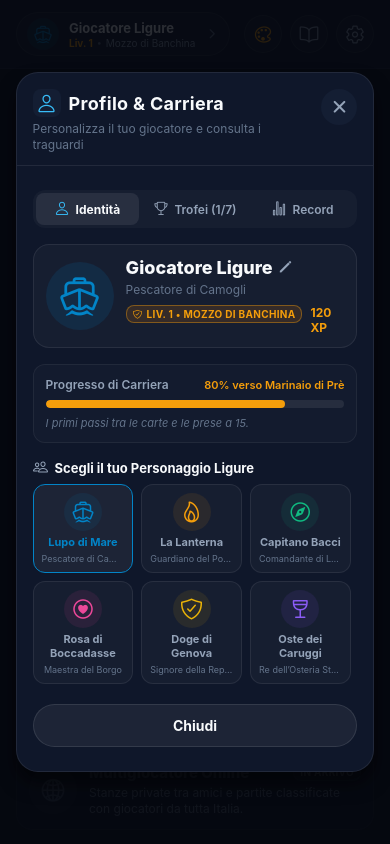
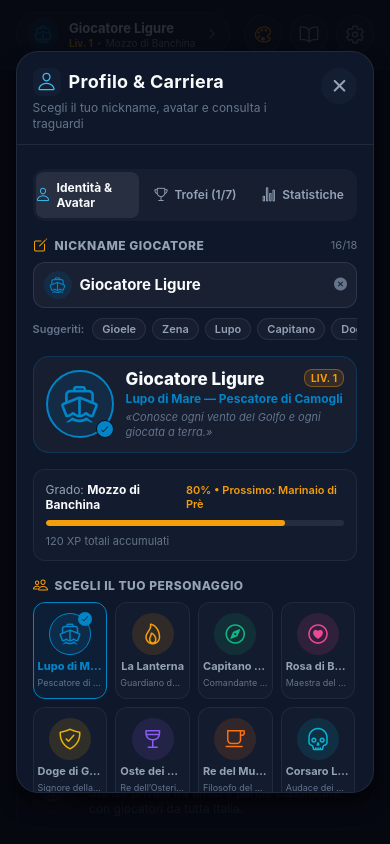
Before and after one commit to GioeleGhidara/cirulla, a React Native app: screen / in a window 390 px wide. Both pictures are taken after a click on the button "Apri profilo giocatore". Built offline with nearby package versions, Linux system fonts and the light colour scheme.

Commit message:
feat(profile): add dedicated nickname input with presets and interactive avatar spotlight selection

```diff
--- a/src/components/screens/ProfileModal.tsx
+++ b/src/components/screens/ProfileModal.tsx
@@ -8,11 +8,10 @@ import {
   ScrollView,
 } from 'react-native';
 import { Ionicons } from '@expo/vector-icons';
-import { PlayerProfile, PlayerAvatar, Trophy } from '../../types/profile';
+import { PlayerProfile } from '../../types/profile';
 import { GameStats } from '../../types/card';
 import { AppModal } from '../common/AppModal';
 import { AppBadge } from '../common/AppBadge';
-import { PillButton } from '../common/PillButton';
 import { theme } from '../../theme/tokens';
 import { triggerHaptic } from '../../services/audio';
 import {
@@ -30,6 +29,8 @@ interface ProfileModalProps {
   onUpdateProfile: (newProfile: PlayerProfile) => void;
 }
 
+const PRESET_NICKNAMES = ['Gioele', 'Zena', 'Lupo', 'Capitano', 'Doge', 'Mugugno'];
+
 export const ProfileModal: React.FC<ProfileModalProps> = ({
   visible,
   profile,
@@ -39,7 +40,6 @@ export const ProfileModal: React.FC<ProfileModalProps> = ({
 }) => {
   const [name, setName] = useState(profile.name);
   const [selectedAvatarId, setSelectedAvatarId] = useState(profile.avatarId);
-  const [isEditingName, setIsEditingName] = useState(false);
   const [activeTab, setActiveTab] = useState<'profilo' | 'trofei' | 'statistiche'>('profilo');
 
   const currentAvatar =
@@ -52,25 +52,39 @@ export const ProfileModal: React.FC<ProfileModalProps> = ({
       ? Math.round((stats.gamesWon / stats.gamesPlayed) * 100)
       : 0;
 
-  const handleSaveAvatar = (avatarId: string) => {
+  const handleUpdateName = (newName: string) => {
+    setName(newName);
+    const trimmed = newName.trim();
+    if (trimmed.length > 0) {
+      const updated: PlayerProfile = {
+        ...profile,
+        name: trimmed,
+        avatarId: selectedAvatarId,
+      };
+      onUpdateProfile(updated);
+      savePlayerProfile(updated);
+    }
+  };
+
+  const handleSelectPreset = (preset: string) => {
     triggerHaptic('light');
-    setSelectedAvatarId(avatarId);
+    setName(preset);
     const updated: PlayerProfile = {
       ...profile,
-      avatarId,
+      name: preset,
+      avatarId: selectedAvatarId,
     };
     onUpdateProfile(updated);
     savePlayerProfile(updated);
   };
 
-  const handleSaveName = () => {
-    const trimmed = name.trim() || 'Giocatore Ligure';
-    setName(trimmed);
-    setIsEditingName(false);
+  const handleSelectAvatar = (avatarId: string) => {
+    triggerHaptic('light');
+    setSelectedAvatarId(avatarId);
     const updated: PlayerProfile = {
       ...profile,
-      name: trimmed,
-      avatarId: selectedAvatarId,
+      name: name.trim() || profile.name,
+      avatarId,
     };
     onUpdateProfile(updated);
     savePlayerProfile(updated);
@@ -81,10 +95,10 @@ export const ProfileModal: React.FC<ProfileModalProps> = ({
       visible={visible}
       onClose={onClose}
       title="Profilo & Carriera"
-      subtitle="Personalizza il tuo giocatore e consulta i traguardi"
+      subtitle="Scegli il tuo nickname, avatar e consulta i traguardi"
       icon="person-outline"
       iconColor={theme.colors.primaryLight}
-      maxWidth={520}
+      maxWidth={540}
     >
       <ScrollView showsVerticalScrollIndicator={false} contentContainerStyle={styles.container}>
         {/* Navigation Tabs */}
@@ -99,7 +113,7 @@ export const ProfileModal: React.FC<ProfileModalProps> = ({
               color={activeTab === 'profilo' ? theme.colors.primaryLight : theme.colors.textSecondary}
             />
             <Text style={[styles.tabBtnText, activeTab === 'profilo' && styles.tabBtnTextActive]}>
-              Identità
+              Identità & Avatar
             </Text>
           </Pressable>
 
@@ -127,75 +141,126 @@ export const ProfileModal: React.FC<ProfileModalProps> = ({
               color={activeTab === 'statistiche' ? '#10b981' : theme.colors.textSecondary}
             />
             <Text style={[styles.tabBtnText, activeTab === 'statistiche' && styles.tabBtnTextActive]}>
-              Record
+              Statistiche
             </Text>
           </Pressable>
         </View>
 
         {activeTab === 'profilo' && (
           <>
-            {/* Identity Card */}
-            <View style={styles.heroCard}>
-              <View style={[styles.avatarCircle, { backgroundColor: `${currentAvatar.color}22` }]}>
-                <Ionicons name={currentAvatar.icon as any} size={44} color={currentAvatar.color} />
+            {/* 1. SEZIONE NICKNAME */}
+            <View style={styles.cardSection}>
+              <View style={styles.sectionHeaderRow}>
+                <Ionicons name="create-outline" size={16} color={theme.colors.accentGoldLight} />
+                <Text style={styles.sectionHeaderTitle}>NICKNAME GIOCATORE</Text>
+                <Text style={styles.charCountText}>{name.length}/18</Text>
               </View>
 
-              <View style={styles.heroInfo}>
-                {isEditingName ? (
-                  <View style={styles.nameEditRow}>
-                    <TextInput
-                      style={styles.nameInput}
-                      value={name}
-                      onChangeText={setName}
-                      maxLength={22}
-                      autoFocus
-                      placeholder="Nome giocatore"
-                      placeholderTextColor={theme.colors.textMuted}
-                    />
-                    <Pressable style={styles.saveNameBtn} onPress={handleSaveName}>
-                      <Ionicons name="checkmark" size={18} color="#fff" />
-                    </Pressable>
-                  </View>
-                ) : (
-                  <Pressable style={styles.nameDisplayRow} onPress={() => setIsEditingName(true)}>
-                    <Text style={styles.playerName}>{name}</Text>
-                    <Ionicons name="pencil-sharp" size={14} color={theme.colors.textSecondary} />
+              <View style={styles.nicknameInputRow}>
+                <View style={[styles.inputPrefixIcon, { backgroundColor: `${currentAvatar.color}20` }]}>
+                  <Ionicons name={currentAvatar.icon as any} size={18} color={currentAvatar.color} />
+                </View>
+                <TextInput
+                  style={styles.textInput}
+                  value={name}
+                  onChangeText={handleUpdateName}
+                  maxLength={18}
+                  placeholder="Inserisci il tuo nome..."
+                  placeholderTextColor="#64748b"
+                  autoCorrect={false}
+                  returnKeyType="done"
+                />
+                {name.length > 0 && (
+                  <Pressable
+                    style={styles.inputClearBtn}
+                    onPress={() => handleUpdateName('')}
+                    hitSlop={8}
+                  >
+                    <Ionicons name="close-circle" size={16} color="#64748b" />
                   </Pressable>
                 )}
+              </View>
 
-                <Text style={styles.avatarRole}>{currentAvatar.role}</Text>
-
-                <View style={styles.rankPillRow}>
-                  <AppBadge
-                    label={`Liv. ${currentRank.level} • ${currentRank.title}`}
-                    variant="gold"
-                    size="sm"
-                    icon="shield-checkmark-outline"
-                  />
-                  <Text style={styles.xpText}>{profile.xp} XP</Text>
+              {/* Suggerimenti Nickname */}
+              <View style={styles.presetsContainer}>
+                <Text style={styles.presetsLabel}>Suggeriti:</Text>
+                <View style={styles.presetsList}>
+                  {PRESET_NICKNAMES.map((preset) => {
+                    const isCurrent = name.trim().toLowerCase() === preset.toLowerCase();
+                    return (
+                      <Pressable
+                        key={preset}
+                        style={[styles.presetChip, isCurrent && styles.presetChipActive]}
+                        onPress={() => handleSelectPreset(preset)}
+                      >
+                        <Text style={[styles.presetChipText, isCurrent && styles.presetChipTextActive]}>
+                          {preset}
+                        </Text>
+                      </Pressable>
+                    );
+                  })}
                 </View>
               </View>
             </View>
 
-            {/* Rank Progress Bar */}
+            {/* 2. SPOTLIGHT AVATAR ATTIVO */}
+            <View style={[styles.spotlightCard, { borderColor: `${currentAvatar.color}40` }]}>
+              <View
+                style={[
+                  styles.spotlightAvatarCircle,
+                  {
+                    backgroundColor: `${currentAvatar.color}22`,
+                    borderColor: currentAvatar.color,
+                  },
+                ]}
+              >
+                <Ionicons name={currentAvatar.icon as any} size={42} color={currentAvatar.color} />
+                <View style={[styles.spotlightCheckDot, { backgroundColor: currentAvatar.color }]}>
+                  <Ionicons name="checkmark" size={10} color="#090e17" />
+                </View>
+              </View>
+
+              <View style={styles.spotlightDetails}>
+                <View style={styles.spotlightNameRow}>
+                  <Text style={styles.spotlightPlayerName} numberOfLines={1}>
+                    {name.trim() || 'Giocatore'}
+                  </Text>
+                  <AppBadge
+                    label={`Liv. ${currentRank.level}`}
+                    variant="gold"
+                    size="sm"
+                  />
+                </View>
+                <Text style={[styles.spotlightRoleName, { color: currentAvatar.color }]}>
+                  {currentAvatar.name} — {currentAvatar.role}
+                </Text>
+                <Text style={styles.spotlightQuote}>
+                  «{currentAvatar.description}»
+                </Text>
+              </View>
+            </View>
+
+            {/* 3. PROGRESSO CARRIERA XP */}
             <View style={styles.rankProgressCard}>
               <View style={styles.rankProgressHeader}>
-                <Text style={styles.progressLabel}>Progresso di Carriera</Text>
+                <Text style={styles.progressLabel}>
+                  Grado: <Text style={styles.rankTitleBold}>{currentRank.title}</Text>
+                </Text>
                 <Text style={styles.progressPercent}>
-                  {nextRank ? `${percent}% verso ${nextRank.title}` : 'Grado Massimo Raggiunto'}
+                  {nextRank ? `${percent}% • Prossimo: ${nextRank.title}` : 'Grado Massimo'}
                 </Text>
               </View>
               <View style={styles.progressBarTrack}>
                 <View style={[styles.progressBarFill, { width: `${percent}%` }]} />
               </View>
-              <Text style={styles.rankLore}>{currentRank.description}</Text>
+              <Text style={styles.xpText}>{profile.xp} XP totali accumulati</Text>
             </View>
 
-            {/* Avatar Selector Grid */}
-            <View style={styles.sectionBlock}>
-              <View style={styles.sectionHeader}>
-                <Ionicons name="people-outline" size={16} color={theme.colors.textSecondary} />
-                <Text style={styles.sectionTitle}>Scegli il tuo Personaggio Ligure</Text>
+            {/* 4. GRIGLIA SELEZIONE AVATAR */}
+            <View style={styles.cardSection}>
+              <View style={styles.sectionHeaderRow}>
+                <Ionicons name="people-outline" size={16} color={theme.colors.accentGoldLight} />
+                <Text style={styles.sectionHeaderTitle}>SCEGLI IL TUO PERSONAGGIO</Text>
               </View>
 
               <View style={styles.avatarsGrid}>
@@ -204,20 +269,43 @@ export const ProfileModal: React.FC<ProfileModalProps> = ({
                   return (
                     <Pressable
                       key={avatar.id}
-                      style={[
-                        styles.avatarCard,
-                        isSelected && styles.avatarCardSelected,
-                        { borderColor: isSelected ? avatar.color : 'rgba(255, 255, 255, 0.08)' },
+                      style={({ pressed }) => [
+                        styles.avatarGridItem,
+                        isSelected && [
+                          styles.avatarGridItemSelected,
+                          {
+                            borderColor: avatar.color,
+                            backgroundColor: `${avatar.color}15`,
+                          },
+                        ],
+                        pressed && styles.avatarGridItemPressed,
                       ]}
-                      onPress={() => handleSaveAvatar(avatar.id)}
+                      onPress={() => handleSelectAvatar(avatar.id)}
                     >
-                      <View style={[styles.avatarCardIcon, { backgroundColor: `${avatar.color}18` }]}>
+                      <View
+                        style={[
+                          styles.avatarIconBox,
+                          { backgroundColor: `${avatar.color}22` },
+                          isSelected && { borderColor: avatar.color, borderWidth: 1.5 },
+                        ]}
+                      >
                         <Ionicons name={avatar.icon as any} size={24} color={avatar.color} />
+                        {isSelected && (
+                          <View style={[styles.avatarCheckBadge, { backgroundColor: avatar.color }]}>
+                            <Ionicons name="checkmark" size={9} color="#090e17" />
+                          </View>
+                        )}
                       </View>
-                      <Text style={[styles.avatarCardName, isSelected && { color: avatar.color }]}>
+                      <Text
+                        style={[
+                          styles.avatarGridName,
+                          isSelected && { color: avatar.color, fontWeight: '800' },
+                        ]}
+                        numberOfLines={1}
+                      >
                         {avatar.name}
                       </Text>
-                      <Text style={styles.avatarCardRole} numberOfLines={1}>
+                      <Text style={styles.avatarGridRole} numberOfLines={1}>
                         {avatar.role}
                       </Text>
                     </Pressable>
@@ -228,6 +316,7 @@ export const ProfileModal: React.FC<ProfileModalProps> = ({
           </>
         )}
 
+        {/* TAB 2: TROFEI */}
         {activeTab === 'trofei' && (
           <View style={styles.trophiesList}>
             {ALL_TROPHIES.map((trophy) => {
@@ -281,6 +370,7 @@ export const ProfileModal: React.FC<ProfileModalProps> = ({
           </View>
         )}
 
+        {/* TAB 3: STATISTICHE */}
         {activeTab === 'statistiche' && (
           <View style={styles.statsSection}>
             <View style={styles.statsGrid}>
@@ -314,12 +404,13 @@ export const ProfileModal: React.FC<ProfileModalProps> = ({
           </View>
         )}
 
+        {/* Footer Close Button */}
         <View style={styles.footerAction}>
           <Pressable
             style={({ pressed }) => [styles.closeBtn, pressed && styles.closeBtnPressed]}
             onPress={onClose}
           >
-            <Text style={styles.closeBtnText}>Chiudi</Text>
+            <Text style={styles.closeBtnText}>Chiudi e Salva</Text>
           </Pressable>
         </View>
       </ScrollView>
@@ -360,71 +451,145 @@ const styles = StyleSheet.create({
     color: theme.colors.textPrimary,
     fontWeight: '700',
   },
-  heroCard: {
+  cardSection: {
+    gap: theme.spacing.sm,
+  },
+  sectionHeaderRow: {
+    flexDirection: 'row',
+    alignItems: 'center',
+    gap: 6,
+  },
+  sectionHeaderTitle: {
+    fontSize: 12,
+    fontWeight: '800',
+    letterSpacing: 0.5,
+    color: theme.colors.textSecondary,
+    flex: 1,
+  },
+  charCountText: {
+    fontSize: 11,
+    color: theme.colors.textMuted,
+  },
+  nicknameInputRow: {
+    flexDirection: 'row',
+    alignItems: 'center',
+    backgroundColor: 'rgba(255, 255, 255, 0.04)',
+    borderWidth: 1.5,
+    borderColor: 'rgba(255, 255, 255, 0.1)',
+    borderRadius: theme.radii.md,
+    paddingHorizontal: 10,
+    gap: 8,
+    minHeight: 46,
+  },
+  inputPrefixIcon: {
+    width: 28,
+    height: 28,
+    borderRadius: 14,
+    alignItems: 'center',
+    justifyContent: 'center',
+  },
+  textInput: {
+    flex: 1,
+    fontSize: 15,
+    fontWeight: '700',
+    color: '#f8fafc',
+    paddingVertical: 8,
+  },
+  inputClearBtn: {
+    padding: 4,
+  },
+  presetsContainer: {
+    flexDirection: 'row',
+    alignItems: 'center',
+    gap: 8,
+    marginTop: 2,
+  },
+  presetsLabel: {
+    fontSize: 11,
+    color: theme.colors.textMuted,
+    fontWeight: '600',
+  },
+  presetsList: {
+    flexDirection: 'row',
+    flexWrap: 'wrap',
+    gap: 6,
+  },
+  presetChip: {
+    backgroundColor: 'rgba(255, 255, 255, 0.03)',
+    borderWidth: 1,
+    borderColor: 'rgba(255, 255, 255, 0.08)',
+    borderRadius: theme.radii.full,
+    paddingVertical: 3,
+    paddingHorizontal: 9,
+  },
+  presetChipActive: {
+    backgroundColor: 'rgba(56, 189, 248, 0.15)',
+    borderColor: theme.colors.primaryLight,
+  },
+  presetChipText: {
+    fontSize: 11,
+    color: theme.colors.textSecondary,
+    fontWeight: '600',
+  },
+  presetChipTextActive: {
+    color: theme.colors.primaryLight,
+    fontWeight: '700',
+  },
+  spotlightCard: {
     flexDirection: 'row',
     alignItems: 'center',
     backgroundColor: 'rgba(255, 255, 255, 0.03)',
-    borderWidth: 1,
-    borderColor: 'rgba(255, 255, 255, 0.08)',
+    borderWidth: 1.5,
     borderRadius: theme.radii.lg,
     padding: theme.spacing.md,
     gap: theme.spacing.md,
   },
-  avatarCircle: {
+  spotlightAvatarCircle: {
     width: 68,
     height: 68,
     borderRadius: 34,
     alignItems: 'center',
     justifyContent: 'center',
+    borderWidth: 2,
+    position: 'relative',
   },
-  heroInfo: {
+  spotlightCheckDot: {
+    position: 'absolute',
+    bottom: -2,
+    right: -2,
+    width: 18,
+    height: 18,
+    borderRadius: 9,
+    alignItems: 'center',
+    justifyContent: 'center',
+    borderWidth: 1.5,
+    borderColor: '#090e17',
+  },
+  spotlightDetails: {
     flex: 1,
-    gap: 4,
+    gap: 2,
   },
-  nameDisplayRow: {
+  spotlightNameRow: {
     flexDirection: 'row',
     alignItems: 'center',
-    gap: 6,
+    justifyContent: 'space-between',
   },
-  nameEditRow: {
-    flexDirection: 'row',
-    alignItems: 'center',
-    gap: 6,
+  spotlightPlayerName: {
+    fontSize: 17,
+    fontWeight: '800',
+    color: '#f8fafc',
+    flex: 1,
   },
-  playerName: {
-    fontSize: 18,
-    fontWeight: '800',
-    color: theme.colors.textPrimary,
-  },
-  nameInput: {
-    flex: 1,
-    backgroundColor: 'rgba(255, 255, 255, 0.06)',
-    borderRadius: theme.radii.sm,
-    paddingHorizontal: 8,
-    paddingVertical: 4,
-    color: theme.colors.textPrimary,
-    fontSize: 16,
+  spotlightRoleName: {
+    fontSize: 12,
     fontWeight: '700',
   },
-  saveNameBtn: {
-    backgroundColor: theme.colors.primary,
-    padding: 6,
-    borderRadius: theme.radii.sm,
-  },
-  avatarRole: {
-    fontSize: 12,
+  spotlightQuote: {
+    fontSize: 11,
     color: theme.colors.textMuted,
-  },
-  rankPillRow: {
-    flexDirection: 'row',
-    alignItems: 'center',
-    gap: 8,
-    marginTop: 4,
-  },
-  xpText: {
-    fontSize: 12,
-    fontWeight: '700',
-    color: theme.colors.accentGoldLight,
+    fontStyle: 'italic',
+    marginTop: 2,
+    lineHeight: 15,
   },
   rankProgressCard: {
     backgroundColor: 'rgba(255, 255, 255, 0.02)',
@@ -432,7 +597,7 @@ const styles = StyleSheet.create({
     borderColor: 'rgba(255, 255, 255, 0.06)',
     borderRadius: theme.radii.md,
     padding: theme.spacing.md,
-    gap: theme.spacing.xs,
+    gap: 4,
   },
   rankProgressHeader: {
     flexDirection: 'row',
@@ -441,8 +606,11 @@ const styles = StyleSheet.create({
   },
   progressLabel: {
     fontSize: 12,
-    fontWeight: '600',
     color: theme.colors.textSecondary,
+  },
+  rankTitleBold: {
+    color: '#f8fafc',
+    fontWeight: '700',
   },
   progressPercent: {
     fontSize: 11,
@@ -450,66 +618,68 @@ const styles = StyleSheet.create({
     fontWeight: '600',
   },
   progressBarTrack: {
-    height: 8,
+    height: 6,
     backgroundColor: 'rgba(255, 255, 255, 0.08)',
-    borderRadius: 4,
+    borderRadius: 3,
     overflow: 'hidden',
     marginVertical: 4,
   },
   progressBarFill: {
     height: '100%',
     backgroundColor: theme.colors.accentGoldLight,
-    borderRadius: 4,
+    borderRadius: 3,
   },
-  rankLore: {
+  xpText: {
     fontSize: 11,
     color: theme.colors.textMuted,
-    fontStyle: 'italic',
-  },
-  sectionBlock: {
-    gap: theme.spacing.sm,
-  },
-  sectionHeader: {
-    flexDirection: 'row',
-    alignItems: 'center',
-    gap: 6,
-  },
-  sectionTitle: {
-    fontSize: 13,
-    fontWeight: '700',
-    color: theme.colors.textPrimary,
   },
   avatarsGrid: {
     flexDirection: 'row',
     flexWrap: 'wrap',
     gap: 8,
   },
-  avatarCard: {
-    width: '31%',
-    backgroundColor: 'rgba(255, 255, 255, 0.03)',
+  avatarGridItem: {
+    width: '23%',
+    backgroundColor: 'rgba(255, 255, 255, 0.02)',
     borderWidth: 1.5,
+    borderColor: 'rgba(255, 255, 255, 0.06)',
     borderRadius: theme.radii.md,
-    padding: theme.spacing.sm,
+    paddingVertical: 10,
+    paddingHorizontal: 4,
     alignItems: 'center',
     gap: 4,
   },
-  avatarCardSelected: {
-    backgroundColor: 'rgba(255, 255, 255, 0.06)',
+  avatarGridItemPressed: {
+    opacity: 0.75,
   },
-  avatarCardIcon: {
-    width: 38,
-    height: 38,
-    borderRadius: 19,
+  avatarGridItemSelected: {
+    borderWidth: 1.5,
+  },
+  avatarIconBox: {
+    width: 42,
+    height: 42,
+    borderRadius: 21,
+    alignItems: 'center',
+    justifyContent: 'center',
+    position: 'relative',
+  },
+  avatarCheckBadge: {
+    position: 'absolute',
+    top: -2,
+    right: -2,
+    width: 14,
+    height: 14,
+    borderRadius: 7,
     alignItems: 'center',
     justifyContent: 'center',
   },
-  avatarCardName: {
+  avatarGridName: {
     fontSize: 11,
     fontWeight: '700',
     color: theme.colors.textSecondary,
     textAlign: 'center',
   },
-  avatarCardRole: {
+  avatarGridRole: {
     fontSize: 9,
     color: theme.colors.textMuted,
     textAlign: 'center',
--- a/src/services/profileStorage.ts
+++ b/src/services/profileStorage.ts
@@ -52,6 +52,22 @@ export const AVAILABLE_AVATARS: readonly PlayerAvatar[] = [
     icon: 'wine-outline',
     color: '#8b5cf6',
     description: 'Distribuisce le smazzate tra focaccia calda e mugugno amichevole.',
+  },
+  {
+    id: 'mugugno',
+    name: 'Re del Mugugno',
+    role: 'Filosofo del Molo',
+    icon: 'cafe-outline',
+    color: '#f97316',
+    description: 'Si lamenta della sfortuna finché non piazza una scopa decisiva.',
+  },
+  {
+    id: 'corsaro',
+    name: 'Corsaro Ligure',
+    role: 'Audace dei Caruggi',
+    icon: 'skull-outline',
+    color: '#06b6d4',
+    description: 'Non teme il rischio e cerca sempre la presa più spettacolare.',
   },
 ];
 
```
